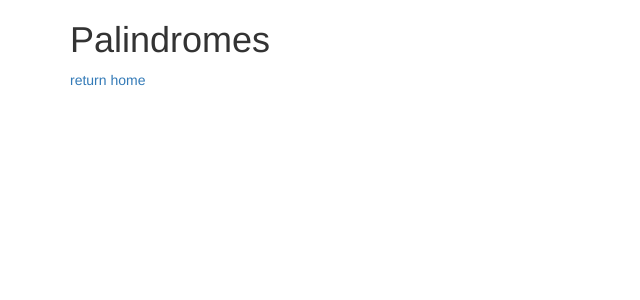
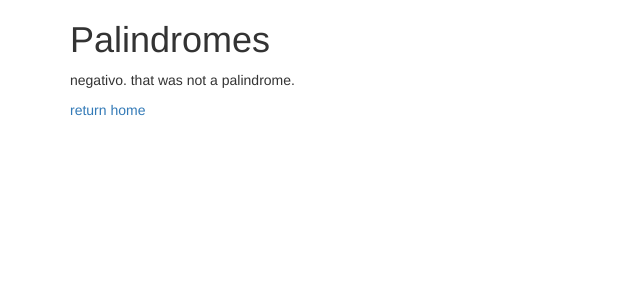
Before and after one commit to guoyu07/palindromes, a PHP site: template views/id.html.twig in a window 1280 px wide. Shown: the top 300 px of the page, without its empty margins (0-640 px from the left). Run offline with PHP 8.4, Linux system fonts and the light colour scheme; the template is opened without the code that fills it, so the values that code supplies are empty; some libraries are stand-ins or nearby versions.

Commit message:
will display false result in twig. true result still not working yet. neither actually being displayed as instructed ('return TRUE or FALSE upon user input')

```diff
--- a/src/Palindrome.php
+++ b/src/Palindrome.php
@@ -17,7 +17,7 @@
             }
             if ($string_array == $reverse)
             {
-                return TRUE;
+                return 'Yes';
             }
             else
             {
--- a/views/id.html.twig
+++ b/views/id.html.twig
@@ -7,9 +7,13 @@
 <body>
     <div class='container'>
         <h1>Palindromes</h1>
+        {% if letters is empty %}
+        <p>negativo. that was not a palindrome.</p>
+        {% else %}
         {% for letter in letters %}
-            <p>{{ letter }}</p>
+            <p>{{ letters }}</p>
         {% endfor %}
+        {% endif %}
         <a href='/'>return home</a>
     </div>
 </body>
--- a/views/palindrome.html.twig
+++ b/views/palindrome.html.twig
@@ -9,8 +9,8 @@
         <h3>Enter a word or phrase into the form below. Upon submission, you will be informed as to whether or not your input is identified as a palindrome.</h3>
         <form action= '/id' role='form'>
             <div class='form-group'>
-                <label for='word'></label>
-                <name='word' class='form-control' type='text' placeholder='input goes here'>
+                <label for='word'>w</label>
+                <input id='word' name='word' class='form-control' type='text' placeholder='input goes here'>
             </div>
             <button type='submit' class='btn-success'>Submit</button>
         </form>
```
